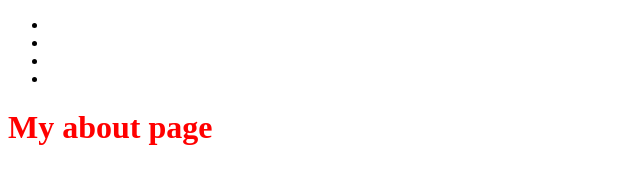
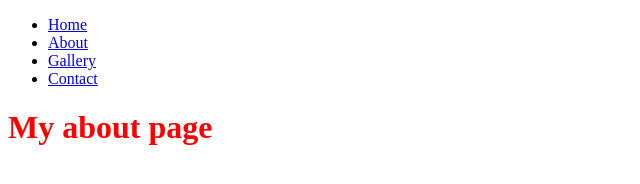
Before and after one commit to Tphillips110/Final.github.io, a plain HTML site: page about.html in a window 1280 px wide. Shown: the whole page, without its empty margins (0-640 px from the left). Drawn offline with Linux system fonts and the light colour scheme.

Commit message:
nav commit

```diff
--- a/about.html
+++ b/about.html
@@ -9,14 +9,14 @@
 <body>
  <div class="wrapper">
      <header>
-         <nav>
-             <ul>
-                 <li><a href=""></a></li>
-                 <li><a href=""></a></li>
-                 <li><a href=""></a></li>
-                 <li><a href=""></a></li>
-             </ul>
-         </nav>
+        <nav>
+            <ul>
+                <li><a href="./index.html">Home</a></li>
+                <li><a href="./about.html">About</a></li>
+                <li><a href="./gallery.html">Gallery</a></li>
+                <li><a href="./contact.html">Contact</a></li>
+            </ul>
+        </nav>
          <h1>My about page</h1>
      </header>
      <main></main>
```
Also changed, not shown: contact.html (+8 -8 lines), gallery.html (+8 -8 lines), index.html (+4 -4 lines).
